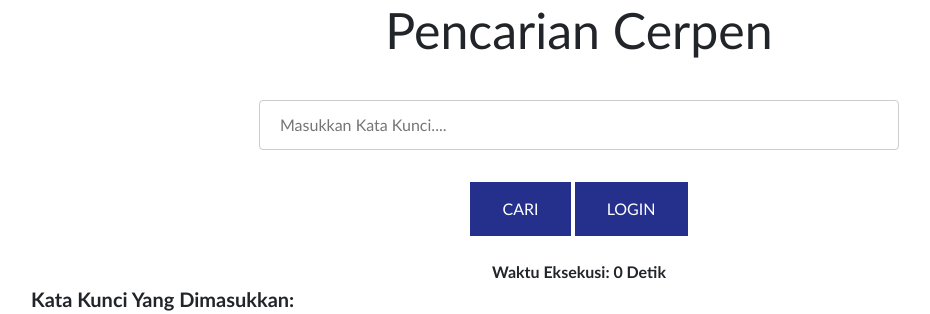
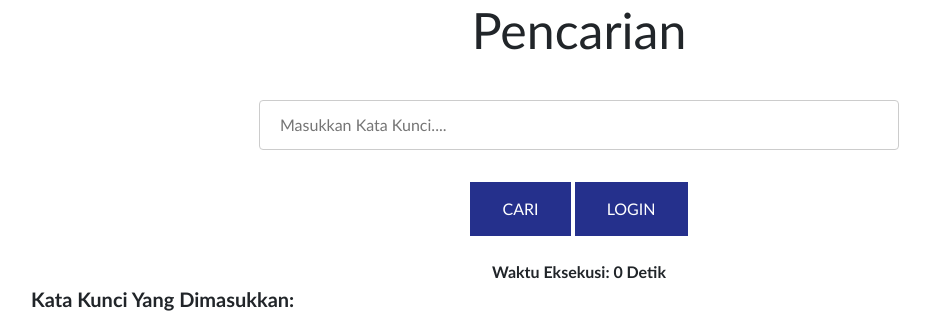
Before and after one commit to nulldayexploits/nurilmi-amalia-marda, a PHP site: page /skripsi/ in a window 1280 px wide. Shown: the top 314 px of the page, without its empty margins (61-991 px from the left). Run offline with PHP 8.4, Linux system fonts and the light colour scheme; some libraries are stand-ins or nearby versions.

Commit message:
perbaikan

```diff
--- a/index.php
+++ b/index.php
@@ -49,7 +49,7 @@
 <body>
 
 <center>
-	<h1 style="font-size:50px">Pencarian Cerpen</h1>
+	<h1 style="font-size:50px">Pencarian</h1>
 	<br>
 	<form method="get">
 		<input type="text" name="p" id="p" placeholder="Masukkan Kata Kunci....">
```
